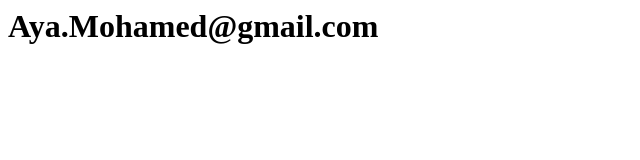
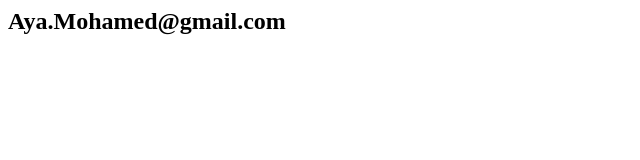
Before and after one commit to AyaaMohammed/Lab1_Git, a plain HTML site: page index.html in a window 1280 px wide. Shown: the whole page, without its empty margins (0-640 px from the left). Drawn offline with Linux system fonts and the light colour scheme.

Commit message:
Aya edit to index.html h1 to h2

```diff
--- a/index.html
+++ b/index.html
@@ -1 +1 @@
-<h1>Aya.Mohamed@gmail.com</h1>
+<h2>Aya.Mohamed@gmail.com</h2>
```
